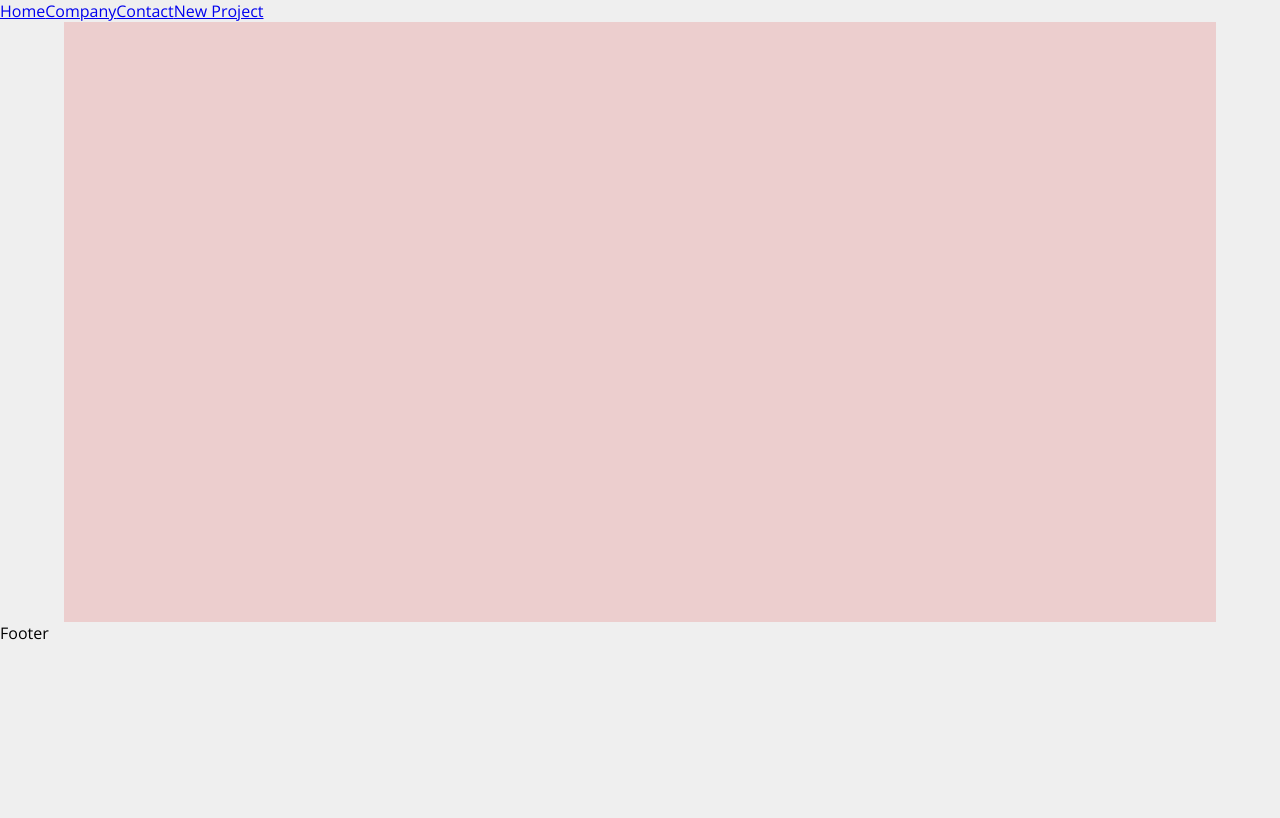
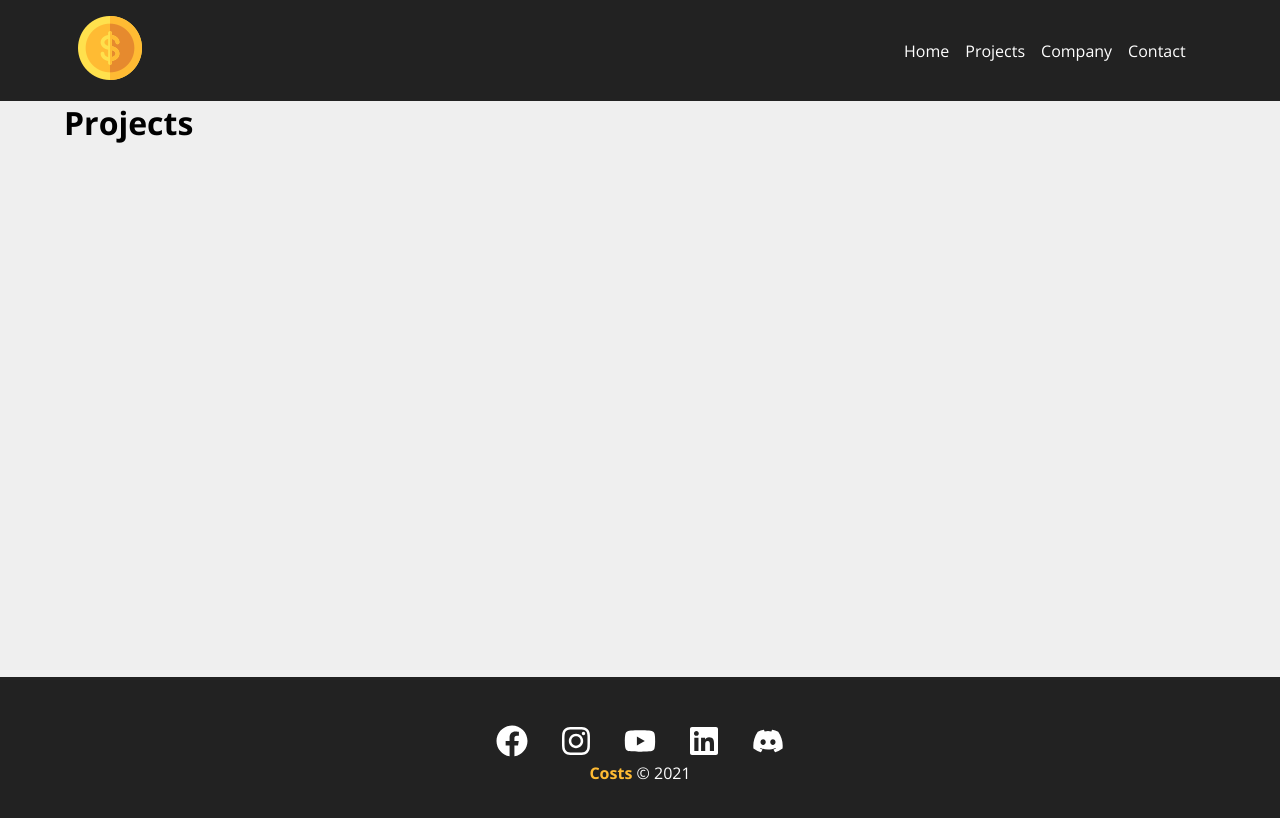
Before and after one commit to tvm-dev/ReactJS-Project, a React (Create React App) app: page /projects in a window 1280 px wide. Shown: the top 818 px of the page. Built offline with nearby package versions, Linux system fonts and the light colour scheme.

Commit message:
Class19 ok: Footer, Navbar, icons, etc, OK

```diff
--- a/src/App.js
+++ b/src/App.js
@@ -5,31 +5,28 @@ import Company from './components/pages/Company'
 import Contact from './components/pages/Contact'
 import NewProject from './components/pages/NewProject'
 import Container from './components/pages/layout/Container'
+import Navbar from './components/pages/layout/Navbar'
+import Footer from './components/pages/layout/Footer'
+import Projects from './components/pages/Projects'
 
 
 function App() {
   return (
     <Router>
-      <div>
-        <Link to="/">Home</Link>
-        <Link to="/company">Company</Link>
-        <Link to="/contact">Contact</Link>
-        <Link to="/newproject">New Project</Link>
-
-      </div>
+    <Navbar />
       <Container customClass="min-height">
       <Routes>
 
             <Route path='/' element={<Home/>} />
             <Route path='/company' element={<Company/>} />
             <Route path='/contact' element={<Contact/>} />
-            <Route path='/newproject' element={<NewProject/>} />
+            <Route path='/projects' element={<Projects/>} />
 
       </Routes>
       </Container>
 
 
-      <p>Footer</p>
+     <Footer />
     </Router>
   )
   }
--- /dev/null
+++ b/src/components/pages/Projects/index.js
@@ -0,0 +1,5 @@
+function Projects(){
+    return <h1>Projects</h1>
+}
+
+export default Projects
--- a/src/components/pages/layout/Container.module.css
+++ b/src/components/pages/layout/Container.module.css
@@ -8,8 +8,8 @@
 }
 
 .min-height {
-    min-height: 75%;
-    background-color: rgb(236, 206, 206);
+    min-height: 72%;
+
 
 }
 
--- /dev/null
+++ b/src/components/pages/layout/Footer/Footer.module.css
@@ -0,0 +1,32 @@
+.footer {
+    background-color: #222;
+    color: #fff;
+    padding: 3em;
+    text-align: center;
+}
+.social_list {
+    display: flex;
+    justify-content: center;
+    list-style-type: none;
+
+}
+
+.social_list li {
+    margin: 0 1em;
+}
+
+.social_list li:hover {
+    color: #ffbb33;
+}
+
+.social_list svg {
+    font-size: 2em;
+    cursor: pointer;
+
+}
+
+.copy_right span {
+    font-weight: bold;
+    color: #ffbb33;
+
+}
--- /dev/null
+++ b/src/components/pages/layout/Footer/index.js
@@ -0,0 +1,20 @@
+import { FaDiscord, FaFacebook, FaInstagram, FaLinkedin, FaYoutube } from 'react-icons/fa'
+import styles from './Footer.module.css'
+
+
+function Footer(){
+    return (<footer className={styles.footer}>
+        <ul className={styles.social_list} >
+            <li><FaFacebook /> </li>
+            <li><FaInstagram /> </li>
+            <li><FaYoutube /> </li>
+            <li><FaLinkedin /> </li>
+            <li><FaDiscord /> </li>
+        </ul>
+
+            <p className={styles.copy_right} ><span>Costs</span> &copy; 2021</p>
+      </footer>
+    )
+}
+
+export default Footer
--- /dev/null
+++ b/src/components/pages/layout/Navbar/Navbar.module.css
@@ -0,0 +1,33 @@
+.navbar {
+    display: flex;
+    justify-content: space-between;
+    background-color: #222;
+    padding: 1em;
+
+}
+
+.list {
+    display: flex;
+    list-style: none;
+    align-items: center;
+
+}
+
+.item {
+    margin-right: 1em;
+}
+
+.item a {
+    color: #FFF;
+    text-decoration: none;
+    font-size: 1em;
+
+}
+
+.item a:hover {
+    color: #ffbb33;
+
+
+
+
+}
--- /dev/null
+++ b/src/components/pages/layout/Navbar/index.js
@@ -0,0 +1,26 @@
+import { Link } from 'react-router-dom'
+import Container from '../Container'
+import styles from './Navbar.module.css'
+import logo from '../../../../img/costs_logo.png'
+
+
+function Navbar(){
+    return (
+        <nav class={styles.navbar}>
+       <Container>
+                    <Link to="/"><img src={logo} alt="Costs" /></Link>
+                 <ul className={styles.list}>
+                     <li className={styles.item}><Link to="/">Home</Link></li>
+                     <li className={styles.item}><Link to="/projects">Projects</Link></li>
+                     <li className={styles.item}><Link to="/company">Company</Link></li>
+                     <li className={styles.item}> <Link to="/contact">Contact</Link></li>
+                    {/*   <li class={styles.item}><Link to="/newproject">New Project</Link></li> */}
+
+                 </ul>
+       </Container>
+
+      </nav>
+    )
+}
+
+export default Navbar
```
